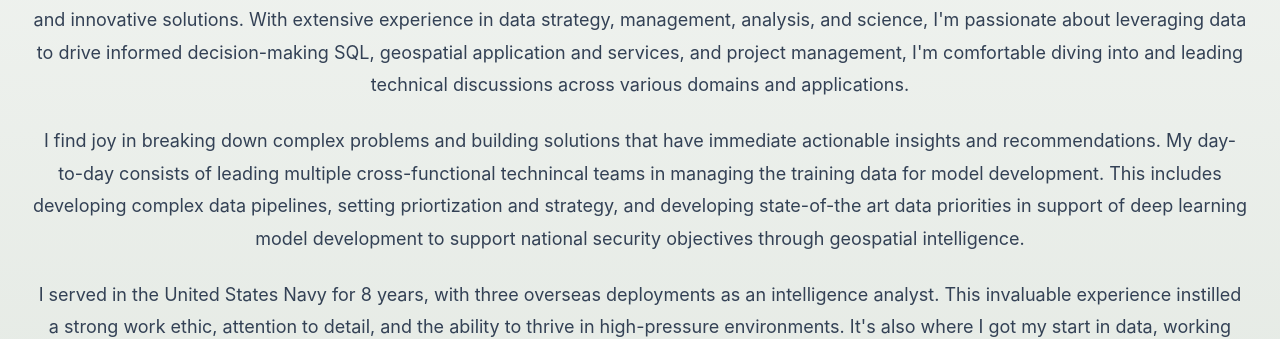
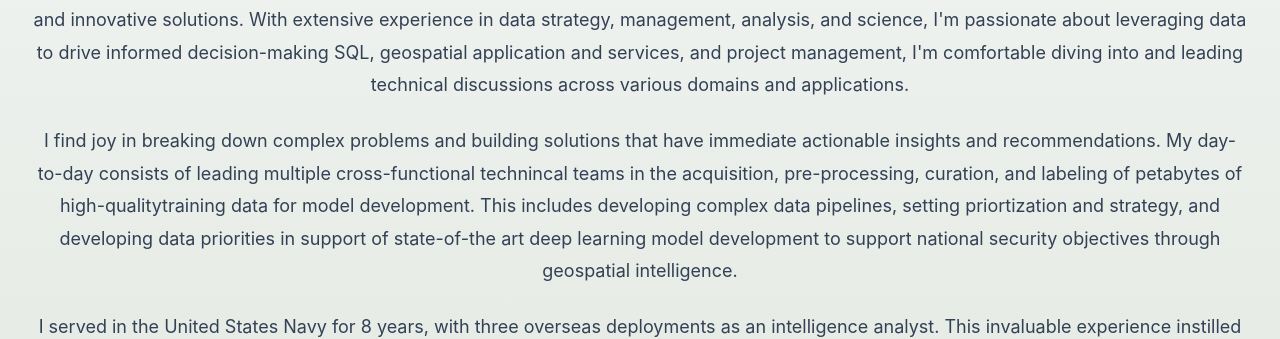
Before and after one commit to spencer-navy/portfolio, a Next.js app: page /about in a window 1280 px wide. Shown: the part 920-1259 px from the top of the page. Built offline with nearby package versions, Linux system fonts and the light colour scheme.

Commit message:
Update About page text content

```diff
--- a/app/about/page.js
+++ b/app/about/page.js
@@ -417,9 +417,10 @@ export default function About() {
                                 <p className={styles.paragraph}>
                                     I find joy in breaking down complex problems and building solutions that have immediate actionable insights
                                     and recommendations. My day-to-day consists of leading multiple cross-functional technincal teams
-                                    in managing the training data for model development. This includes developing complex data pipelines,
-                                    setting priortization and strategy, and developing state-of-the art data priorities in support of deep learning
-                                    model development to support national security objectives through geospatial intelligence.
+                                    in the acquisition, pre-processing, curation, and labeling of petabytes of high-qualitytraining data for model development.
+                                    This includes developing complex data pipelines, setting priortization and strategy, and developing
+                                    data priorities in support of state-of-the art deep learning model development to support national
+                                    security objectives through geospatial intelligence.
                                 </p>
 
                                 <p className={styles.paragraph}>
```
